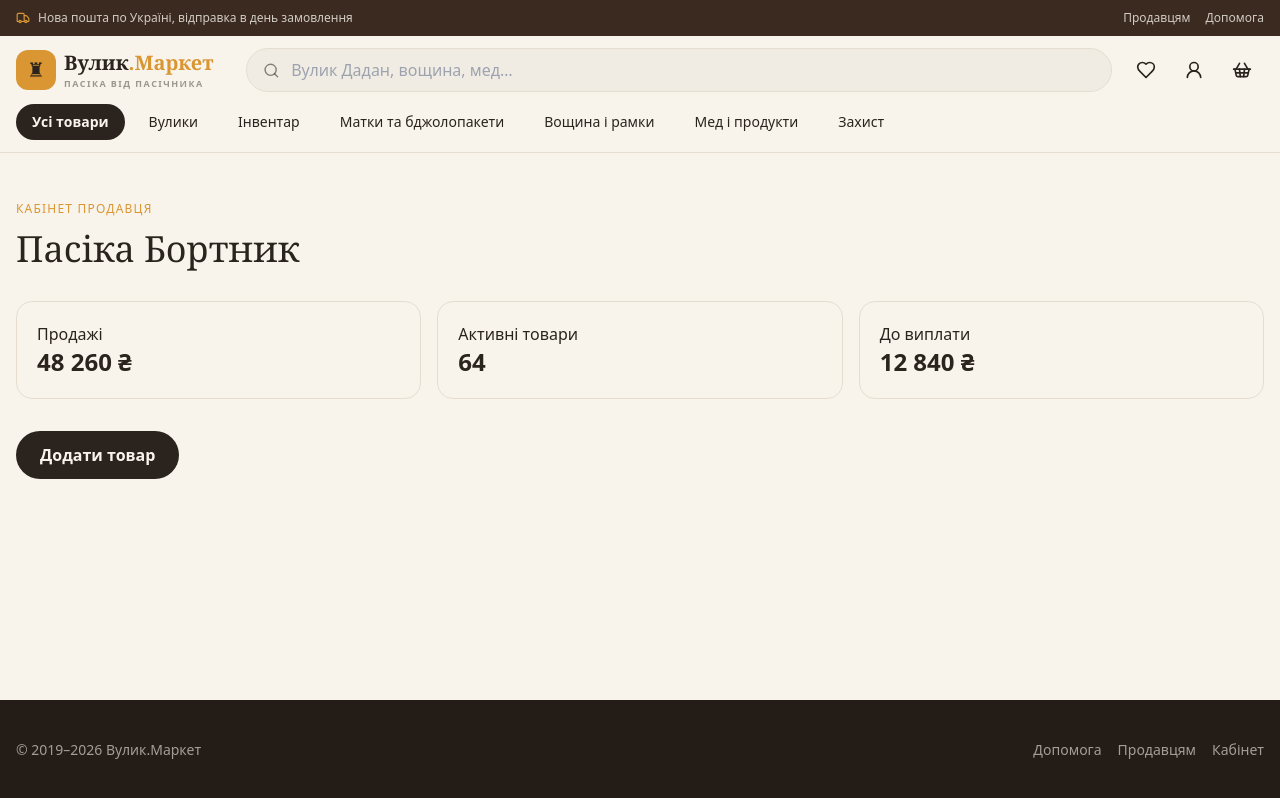
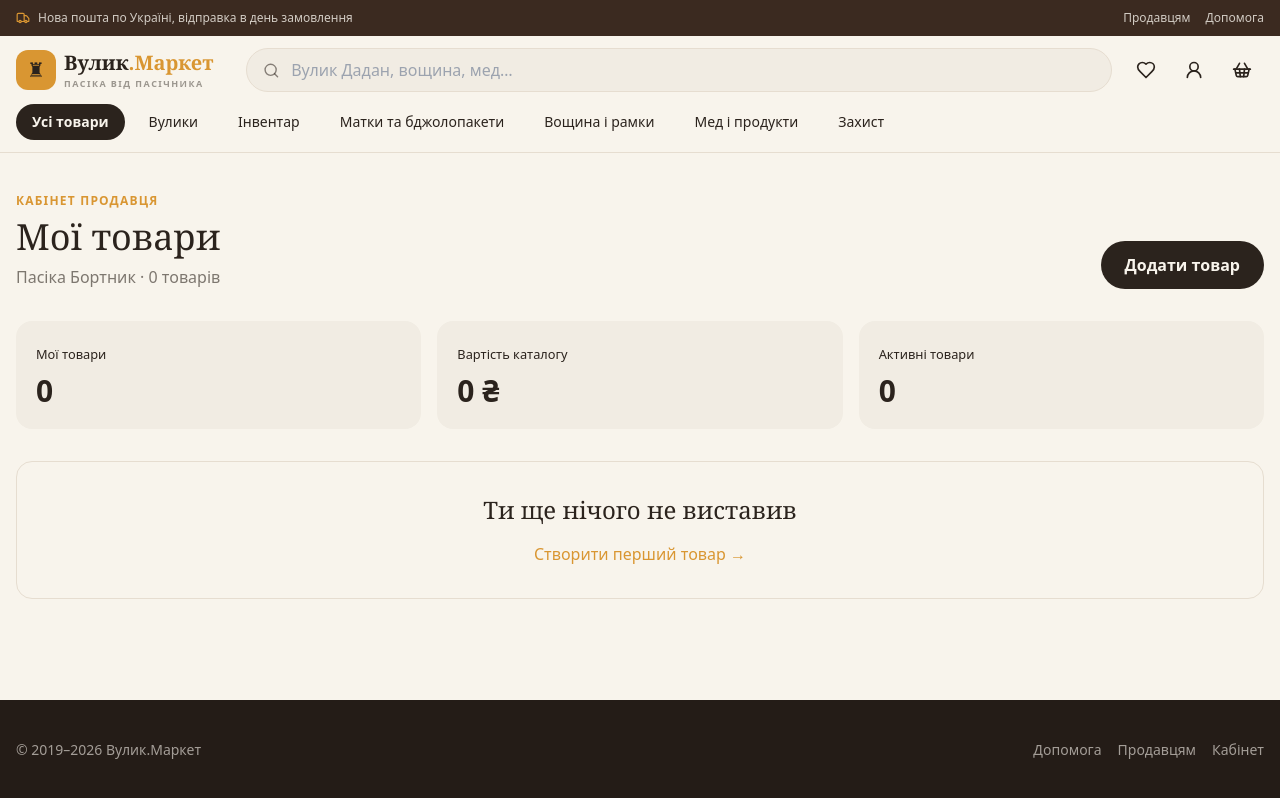
Before and after one commit to Neeror/ShopPasika, a Next.js app: page /seller in a window 1280 px wide. Built offline with nearby package versions, Linux system fonts and the light colour scheme.

Commit message:
Додано файли маркетплейсу

```diff
--- a/app/seller/add/page.tsx
+++ b/app/seller/add/page.tsx
@@ -7,36 +7,50 @@
 import { categories } from "@/data/products";
 import { useStore } from "@/components/AppState";
 
+type FormState = {
+  name: string;
+  category: string;
+  price: string;
+  seller: string;
+  region: string;
+  description: string;
+  stock: "in" | "low" | "pre";
+};
+
 export default function Add() {
   const router = useRouter();
   const { addProduct } = useStore();
-  const [form, setForm] = useState({
+  const [form, setForm] = useState<FormState>({
     name: "",
     category: categories[0],
     price: "",
     seller: "",
     region: "",
     description: "",
+    stock: "in",
   });
   const [error, setError] = useState("");
-  const [ok, setOk] = useState(false);
 
-  const update = (key: keyof typeof form) =>
-    (event: React.ChangeEvent<HTMLInputElement | HTMLTextAreaElement | HTMLSelectElement>) =>
+  const update = (key: keyof FormState) => (
+    event: React.ChangeEvent<HTMLInputElement | HTMLTextAreaElement | HTMLSelectElement>
+  ) => {
     setForm((current) => ({ ...current, [key]: event.target.value }));
+  };
 
-  const submit = (event: React.FormEvent) => {
+  const submit = (event: React.FormEvent<HTMLFormElement>) => {
     event.preventDefault();
     const price = Number(form.price);
+
     if (!form.name.trim()) {
       setError("Вкажіть назву товару.");
       return;
     }
+
     if (!Number.isFinite(price) || price <= 0) {
       setError("Ціна має бути числом більшим за нуль.");
       return;
     }
-    setError("");
+
     const id = addProduct({
       name: form.name.trim(),
       category: form.category,
@@ -47,46 +61,69 @@
       reviews: 0,
       image: "/products/jar.svg",
       description: form.description.trim() || "Опис буде додано пізніше.",
-      stock: "in",
+      stock: form.stock,
     });
-    setOk(true);
-    setTimeout(() => router.push(`/product/${id}`), 700);
+
+    router.push(`/product/${id}`);
   };
 
   return (
     <Shell>
       <main className="wrap py-10">
-        <Link href="/seller" className="text-sm text-ink/60">← До кабінету продавця</Link>
+        <Link href="/seller" className="text-sm text-ink/60">
+          ← До кабінету продавця
+        </Link>
         <h1 className="mt-4 text-4xl">Додати товар</h1>
 
-        {ok ? (
-          <p className="mt-8 rounded-2xl bg-[#eef5ed] p-6 text-moss">Картку створено, відкриваємо сторінку товару…</p>
-        ) : (
         <form onSubmit={submit} className="mt-8 grid max-w-2xl gap-4 rounded-2xl border border-line p-6">
-            <label className="grid gap-2 text-sm font-semibold">Назва товару
+          <label className="grid gap-2 text-sm font-semibold">
+            Назва товару
             <input value={form.name} onChange={update("name")} className="control" placeholder="Вулик Дадан на 10 рамок, липа" />
           </label>
-            <label className="grid gap-2 text-sm font-semibold">Категорія
+
+          <label className="grid gap-2 text-sm font-semibold">
+            Категорія
             <select value={form.category} onChange={update("category")} className="control">
-                {categories.map((category) => <option key={category} value={category}>{category}</option>)}
+              {categories.map((category) => (
+                <option key={category} value={category}>{category}</option>
+              ))}
             </select>
           </label>
-            <label className="grid gap-2 text-sm font-semibold">Ціна, ₴
+
+          <label className="grid gap-2 text-sm font-semibold">
+            Наявність
+            <select value={form.stock} onChange={update("stock")} className="control">
+              <option value="in">В наявності</option>
+              <option value="low">Залишилось мало</option>
+              <option value="pre">Передзамовлення</option>
+            </select>
+          </label>
+
+          <label className="grid gap-2 text-sm font-semibold">
+            Ціна, ₴
             <input value={form.price} onChange={update("price")} inputMode="numeric" className="control" placeholder="4850" />
           </label>
-            <label className="grid gap-2 text-sm font-semibold">Продавець
+
+          <label className="grid gap-2 text-sm font-semibold">
+            Продавець
             <input value={form.seller} onChange={update("seller")} className="control" placeholder="Пасіка Бортник" />
           </label>
-            <label className="grid gap-2 text-sm font-semibold">Область
+
+          <label className="grid gap-2 text-sm font-semibold">
+            Область
             <input value={form.region} onChange={update("region")} className="control" placeholder="Полтавська" />
           </label>
-            <label className="grid gap-2 text-sm font-semibold">Опис
+
+          <label className="grid gap-2 text-sm font-semibold">
+            Опис
             <textarea value={form.description} onChange={update("description")} maxLength={1000} className="control min-h-32 resize-y" placeholder="Матеріал, розміри, комплектація" />
           </label>
+
           {error && <p className="text-sm text-red-600">{error}</p>}
-            <button className="min-h-12 rounded-full bg-ink px-6 font-semibold text-paper">Опублікувати товар</button>
+          <button type="submit" className="min-h-12 rounded-full bg-ink px-6 font-semibold text-paper">
+            Опублікувати товар
+          </button>
         </form>
-        )}
       </main>
     </Shell>
   );
--- a/app/seller/page.tsx
+++ b/app/seller/page.tsx
@@ -1 +1,56 @@
-import Link from 'next/link';import Shell from '@/components/Shell';export default function Seller(){return <Shell><main className="wrap py-12"><p className="text-xs uppercase tracking-widest text-honey">Кабінет продавця</p><h1 className="mt-3 text-4xl">Пасіка Бортник</h1><div className="mt-8 grid gap-4 sm:grid-cols-3"><div className="rounded-2xl border border-line p-5">Продажі<br/><b className="text-2xl">48 260 ₴</b></div><div className="rounded-2xl border border-line p-5">Активні товари<br/><b className="text-2xl">64</b></div><div className="rounded-2xl border border-line p-5">До виплати<br/><b className="text-2xl">12 840 ₴</b></div></div><Link href="/seller/add" className="mt-8 inline-flex rounded-full bg-ink px-6 py-3 font-semibold text-paper">Додати товар</Link></main></Shell>}
+"use client";
+
+import Link from "next/link";
+import Shell from "@/components/Shell";
+import { useStore } from "@/components/AppState";
+
+export default function Seller() {
+  const { customProducts, removeProduct } = useStore();
+  const catalogValue = customProducts.reduce((sum, product) => sum + product.price, 0);
+  const activeProducts = customProducts.filter((product) => product.stock !== "pre").length;
+
+  return (
+    <Shell>
+      <main className="wrap py-10">
+        <div className="flex flex-wrap items-end justify-between gap-4">
+          <div>
+            <p className="text-xs font-bold uppercase tracking-widest text-honey">Кабінет продавця</p>
+            <h1 className="mt-2 text-4xl">Мої товари</h1>
+            <p className="mt-2 text-ink/60">Пасіка Бортник · {customProducts.length} товарів</p>
+          </div>
+          <Link href="/seller/add" className="rounded-full bg-ink px-6 py-3 font-semibold text-paper">
+            Додати товар
+          </Link>
+        </div>
+
+        <div className="mt-8 grid gap-4 sm:grid-cols-3">
+          <div className="rounded-2xl bg-[#f1ece3] p-5"><small>Мої товари</small><b className="mt-2 block text-3xl">{customProducts.length}</b></div>
+          <div className="rounded-2xl bg-[#f1ece3] p-5"><small>Вартість каталогу</small><b className="mt-2 block text-3xl">{catalogValue.toLocaleString("uk-UA")} ₴</b></div>
+          <div className="rounded-2xl bg-[#f1ece3] p-5"><small>Активні товари</small><b className="mt-2 block text-3xl">{activeProducts}</b></div>
+        </div>
+
+        {!customProducts.length ? (
+          <div className="mt-8 rounded-2xl border border-line p-8 text-center">
+            <h2 className="text-2xl">Ти ще нічого не виставив</h2>
+            <Link href="/seller/add" className="mt-4 inline-block text-honey">Створити перший товар →</Link>
+          </div>
+        ) : (
+          <div className="mt-8 grid gap-4">
+            {customProducts.map((product) => (
+              <article key={product.id} className="flex flex-wrap items-center justify-between gap-4 rounded-2xl border border-line p-5">
+                <div>
+                  <Link href={`/product/${product.id}`} className="text-xl font-semibold hover:text-honey">{product.name}</Link>
+                  <p className="mt-1 text-sm text-ink/60">{product.category} · {product.price.toLocaleString("uk-UA")} ₴</p>
+                  <p className="mt-2 text-sm">{product.stock === "in" ? "● В наявності" : product.stock === "low" ? "● Залишилось мало" : "● Передзамовлення"}</p>
+                </div>
+                <button type="button" onClick={() => { if (window.confirm("Видалити цей товар?")) removeProduct(product.id); }} className="rounded-full border border-red-200 px-4 py-2 text-sm text-red-700">
+                  Видалити
+                </button>
+              </article>
+            ))}
+          </div>
+        )}
+      </main>
+    </Shell>
+  );
+}
--- a/components/AppState.tsx
+++ b/components/AppState.tsx
@@ -3,10 +3,7 @@
 import { createContext, useContext, useEffect, useMemo, useState } from "react";
 import type { Product } from "@/data/products";
 
-type CartLine = {
-  product: Product;
-  quantity: number;
-};
+type CartLine = { product: Product; quantity: number };
 
 type Store = {
   cart: CartLine[];
@@ -14,6 +11,7 @@
   customProducts: Product[];
   addToCart: (product: Product, quantity?: number) => void;
   addProduct: (draft: Omit<Product, "id" | "reviewsList">) => number;
+  removeProduct: (id: number) => void;
   setQuantity: (id: number, quantity: number) => void;
   removeFromCart: (id: number) => void;
   toggleFavorite: (id: number) => void;
@@ -59,29 +57,46 @@
     favorites,
     customProducts,
     addToCart: (product, quantity = 1) => setCart((current) => {
+      const safeQuantity = Math.min(Math.max(quantity, 1), 99);
       const existing = current.find((line) => line.product.id === product.id);
+
       if (existing) {
         return current.map((line) => line.product.id === product.id
-          ? { ...line, quantity: Math.min(line.quantity + quantity, 99) }
-          : line);
+          ? { ...line, quantity: Math.min(line.quantity + safeQuantity, 99) }
+          : line
+        );
       }
-      return [...current, { product, quantity: Math.min(Math.max(quantity, 1), 99) }];
+
+      return [...current, { product, quantity: safeQuantity }];
     }),
     addProduct: (draft) => {
       const id = Date.now();
-      setCustomProducts((current) => [{ ...draft, id, reviewsList: [] }, ...current]);
+      setCustomProducts((current) => [
+        { ...draft, id, reviewsList: [] },
+        ...current,
+      ]);
       return id;
     },
+    removeProduct: (id) => {
+      setCustomProducts((current) => current.filter((product) => product.id !== id));
+    },
     setQuantity: (id, quantity) => setCart((current) => {
-      if (quantity <= 0) return current.filter((line) => line.product.id !== id);
+      if (quantity <= 0) {
+        return current.filter((line) => line.product.id !== id);
+      }
+
       return current.map((line) => line.product.id === id
         ? { ...line, quantity: Math.min(quantity, 99) }
-        : line);
+        : line
+      );
     }),
-    removeFromCart: (id) => setCart((current) => current.filter((line) => line.product.id !== id)),
+    removeFromCart: (id) => {
+      setCart((current) => current.filter((line) => line.product.id !== id));
+    },
     toggleFavorite: (id) => setFavorites((current) => current.includes(id)
       ? current.filter((favoriteId) => favoriteId !== id)
-      : [...current, id]),
+      : [...current, id]
+    ),
     clearCart: () => setCart([]),
   }), [cart, favorites, customProducts]);
 
```
Also changed, not shown: data/products.ts (+9 -9 lines). Lines whose indentation alone changed are shown as unchanged.
